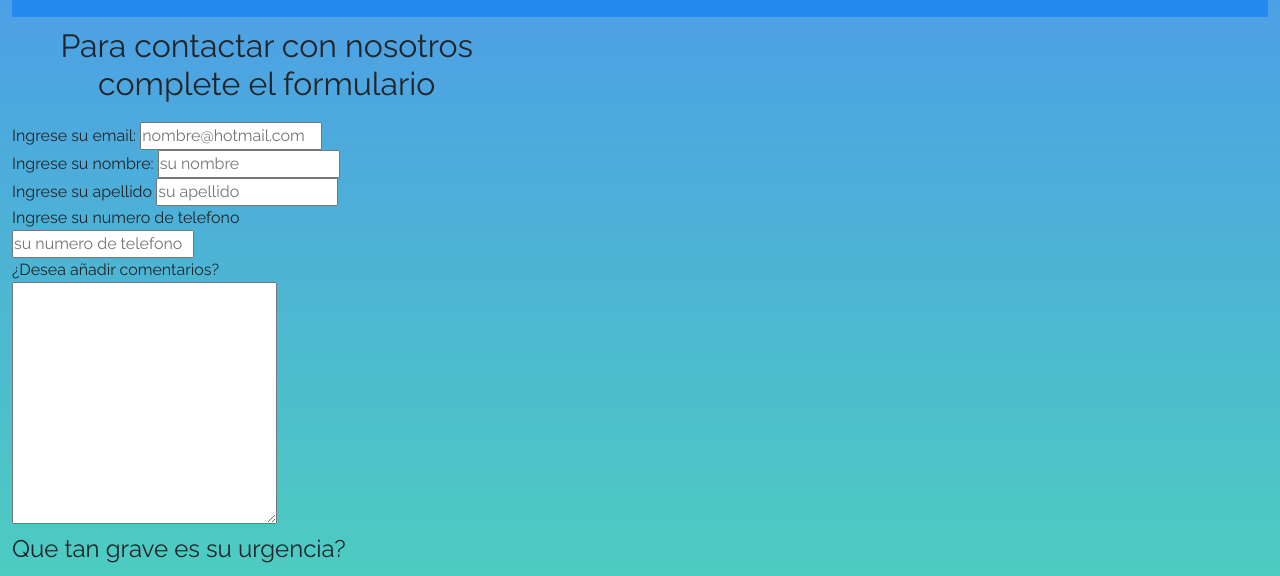
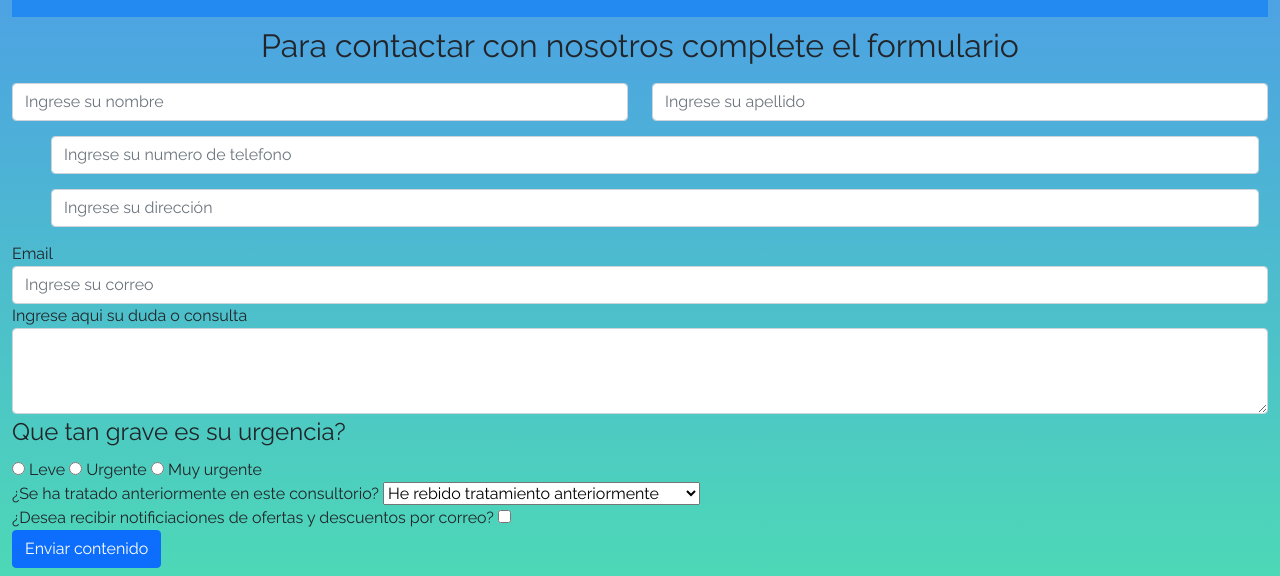
Before and after one commit to TomasBruera/Mi_Pagina_Web, a website: page contacto.html in a window 1280 px wide. Shown: the part 167-743 px from the top of the page. Drawn offline with nearby package versions, Linux system fonts and the light colour scheme.

Commit message:
CambiosSabado

```diff
--- a/EstiloCompleto13.css
+++ b/EstiloCompleto13.css
@@ -407,11 +407,21 @@ h2 {
     height:auto;
 }
 
+.mapaOd {
+
+    margin: 15px;
+}
+
 @media screen and (max-width:510px)
 
 {
     .tamañoImg {
 
+        width: 75%;
+        height: 75%;
+    }
+
+    .mapaOd {
         width: 75%;
         height: 75%;
     }
@@ -435,3 +445,20 @@ h2 {
 .indexNav {
     z-index: 1;
 }
+
+.grupoContacto {
+    display: block;
+    width: 100%;
+    padding: .375rem .75rem;
+    font-size: 1rem;
+    font-weight: 400;
+    line-height: 1.5;
+    color: #212529;
+    background-color: #fff;
+    background-clip: padding-box;
+    border: 1px solid #ced4da;
+}
+
+.agregarMargen {
+    margin: 15px;
+}
--- a/contacto.html
+++ b/contacto.html
@@ -42,42 +42,47 @@
                     </li>
                     <li class="nav-item">
                         <a class="nav-link" href="especialidades.html">Especialidades</a>
-                        <ul class="submenu">
-                            <li><a href="">Ortodoncia</a></li>
-                            <li><a href="">Implantes</a></li>
-                            <li><a href="">Protesis dental</a></li>
-                        </ul>
                     </li>
                     </ul>
                 </div>
                 </div>
             </nav>
         </div>
-        <section class="flexContacto col-lg-5" >
+        <section class="container-fluid">
             <div>
                 <h2 class="tituloContac">Para contactar con nosotros complete el formulario</h2>
 
-            <form class="acomodarContacto" action="" method="GET">
-            <div>
-                <label for="ejemplo_email">Ingrese su email:</label>
-                <input type="email" name="ejemplo_email" placeholder="nombre@hotmail.com">
-            </div>
-            <div>
-                <label for="ejemplo_nombre">Ingrese su nombre:</label>
-                <input type="text" name="ejemplo_nombre" placeholder="su nombre">
-            </div>
-            <div>
-                <label for="ejemplo_apellido">Ingrese su apellido</label>
-                <input type="text" name="ejemplo_apellido" placeholder="su apellido">
-            </div>
-            <div>
-                <label for="num_telefono">Ingrese su numero de telefono</label>
-                <input type="text" name="num_telefono" placeholder="su numero de telefono">
-            </div>
-            <div>
-                <label for="comentarios">¿Desea añadir comentarios?</label>
-                <textarea name="comentarios" id="" cols="30" rows="10"></textarea>
-            </div>
+            <form action="" method="GET">
+                <form>
+                    <form>
+                        <div class="row">
+                        <div class="col">
+                            <input type="text" class="form-control" placeholder="Ingrese su nombre">
+                        </div>
+                        <div class="col">
+                            <input type="text" class="form-control" placeholder="Ingrese su apellido">
+                        </div>
+                        </div>
+                    </form>
+                    <form action="">
+                        <div class="form-group container-fluid">
+                            <div class="col">
+                                <input type="text" class="form-control agregarMargen" placeholder="Ingrese su numero de telefono">
+                            </div>
+                            <div class="col">
+                                <input type="text" class="form-control agregarMargen" placeholder="Ingrese su dirección">
+                            </div>
+                        </div>
+                    </form>
+                    <div class="form-group">
+                    <label for="exampleFormControlInput1">Email</label>
+                    <input type="email" class="form-control" id="exampleFormControlInput1" placeholder="Ingrese su correo">
+                    </div>
+                    <div class="form-group">
+                    <label for="exampleFormControlTextarea1">Ingrese aqui su duda o consulta</label>
+                    <textarea class="form-control" id="exampleFormControlTextarea1" rows="3"></textarea>
+                    </div>
+                </form>
             <div>
                 <fieldset>
                     <legend class="leyenda">Que tan grave es su urgencia?</legend>
@@ -118,8 +123,6 @@
                     </div>
                     </div>
                 </div>
-
-                <input type="reset" value="Borrar contenido">
             </div>
             </form>
             </div>
```
Also changed, not shown: especialidades.html (+0 -5 lines), index.html (+0 -5 lines), sobre nosotros.html (+3 -8 lines), trabajos.html (+0 -5 lines).
